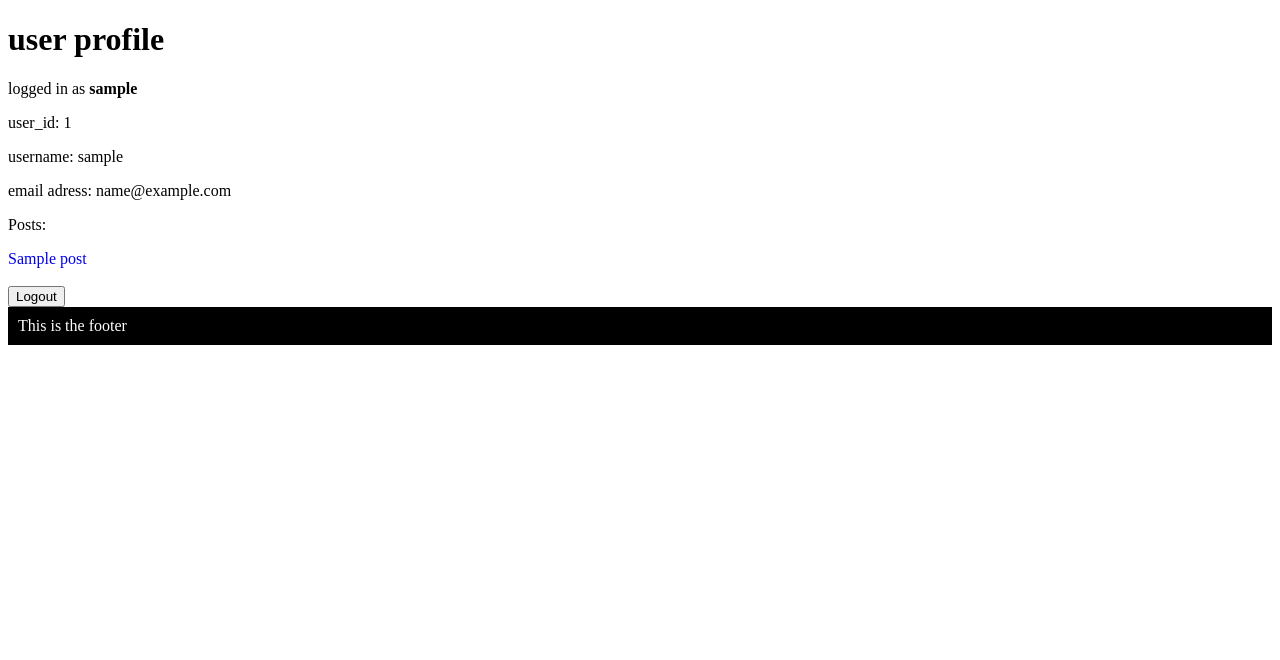
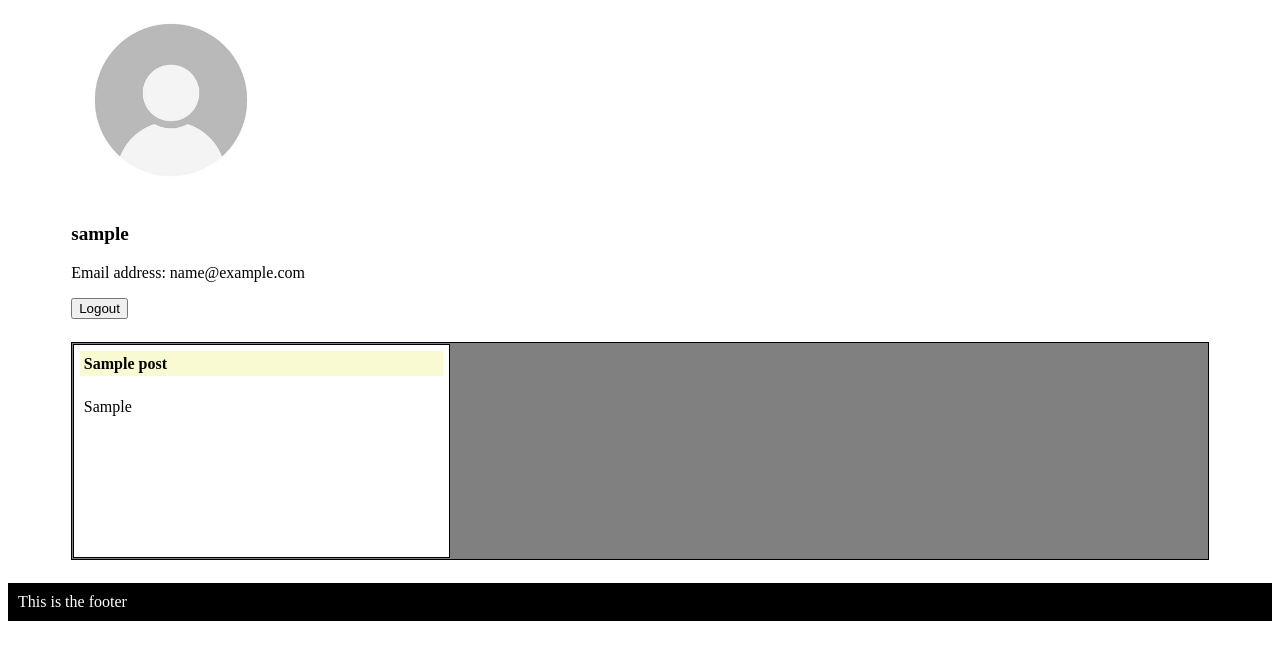
Before and after one commit to Brendanchoi626/StudyNetwork, a Flask app: page /profile/1 in a window 1280 px wide. Shown: the part 86-746 px from the top of the page. Run offline with Flask 2, Linux system fonts and the light colour scheme; a user stored in the database is signed in; tables that the repository leaves empty hold one stand-in row (values such as "Sample post").

```diff
--- a/static/css/style.css
+++ b/static/css/style.css
@@ -1,4 +1,6 @@
+/* ----------- */
 /* Style Sheet */
+/* ----------- */
 html{
 
 }
@@ -8,8 +10,15 @@ body{
 a{
   text-decoration: none;
 }
+body main{
+  display: block;
+  max-width: 90%;
+  margin-left: 5%;
+}
 
+/* -------------- */
 /* Navigation bar */
+/* -------------- */
 nav ul {
     list-style-type: none;
     margin: 0;
@@ -39,7 +48,11 @@ nav li a img{
   width: 100%;
   height: 50px;
 }
+
+
+/* ------ */
 /* Footer */
+/* ------ */
 footer{
   list-style-type: none;
     margin: 0;
@@ -49,12 +62,8 @@ footer{
     color: white;
 }
 
+
 /* HOME */
-body main{
-  display: block;
-  max-width: 90%;
-  margin-left: 5%;
-}
 .grid_container{
   display: grid;
   grid-template-columns: 50% 50%;
@@ -78,38 +87,12 @@ body main{
   grid-column: 1;
   grid-row:3;
 }
+/* ------- */
 /* Sign_up */
-form .input{
-  width: 100%;
-  padding: 15px 0 15px 0;
-  margin: 5px 0 22px 0;
-  display: inline-block;
-  border: none;
-  background: #f1f1f1;
-}
-
-/* Set a style for all buttons */
-input[type=submit]{
-  background-color: #04AA6D;
-  color: white;
-  padding: 14px 20px;
-  margin: 8px 0;
-  border: none;
-  cursor: pointer;
-  width: 100%;
-  opacity: 0.9;
-}
-
-input[type=submit]:hover {
-  opacity:1;
-}
-
-/* Add padding to container elements */
+/* ------- */
 form {
   padding: 16px;
 }
-
-/* The Modal (background) */
 .signup_form{
   left: 0;
   top: 0;
@@ -122,7 +105,82 @@ form {
   background-color:white;
   margin: 4% auto 12% auto;
   border: 1px solid #888;
-  width: 20%;
+  width:auto;
+  min-width: 300px;
+  max-width: 25%;
   text-align: center;
   padding-bottom: 3%;
 }
+/* the inputfields eg. username/password */
+input:not(input[type=submit]){
+  width: 95%;
+  padding: 14px 2.5%;
+  margin: 8px 0;
+  display: inline-block;
+  border: none;
+  background: #f1f1f1;
+}
+input:not(input[type=submit]):focus{
+  background: #c9c9c9;
+}
+/* the login buttons */
+input[type=submit]{
+  background-color: #04AA6D;
+  color: white;
+  padding: 14px 20px;
+  margin: 8px 0;
+  border: none;
+  cursor: pointer;
+  width: 100%;
+  opacity: 0.9;
+}
+input[type=submit]:hover {
+  opacity:1;
+}
+/* ------- */
+/* Profile */
+/* ------- */
+.profile{
+  display: grid;
+  grid-template-columns: 33.33% 33.33% 33.34%;
+  overflow:auto;
+  grid-row: black;
+  border: 1px solid black;
+  background-color: grey;
+  margin: 2% 0;
+}
+.profile p{
+  height: 200px;
+  padding: 1.6666666666%;
+  border: 1px solid black;
+  overflow:scroll;
+  margin: 0.2%;
+  background-color: white;
+}
+.profile p .title{
+  display: block;
+  background-color: lightgoldenrodyellow;
+  width: 98%;
+  height: auto;
+  margin:0;
+  padding: 1%;
+  color: black;
+}
+.profile p .title:hover{
+  color: #888;
+}
+.profile p .discussion{
+  display: block;
+  padding: 1%;
+  width: 98%;
+  height: auto;
+  color: black;
+  min-height: 120px;
+}
+.username{
+  font-size: larger;
+}
+/* ------- */
+/*  Post   */
+/* ------- */
+.pos
--- a/templates/post.html
+++ b/templates/post.html
@@ -1,6 +1,7 @@
 {% extends 'layout.html' %}
 
 {% block content %}
+<div class="post_form"></div>
 <h1>post</h1>
 <form method="POST" enctype="multipart/form-data">
     <!-- Form content -->
--- a/templates/profile.html
+++ b/templates/profile.html
@@ -1,20 +1,20 @@
 {% extends 'layout.html' %}
 
 {% block content %}
-<h1>user profile</h1>
+<main>
+<img src="/static/logo/sampleProfile.jpg" width="200px" height="200px">
+<!-- Logout button -->
+<p class="username"><strong>{{ user.username }}</strong></p>
+<p>Email address: {{ user.email }}</p>
+<button onclick="window.location = 'http://127.0.0.1:5000/logout'" type="submit">Logout</button>
 
-{% if g.logged_in_user %}
-    <p>logged in as <strong>{{loginuser.username}}</strong></p>
-{% else %}
-    <a href="/user">click here to sign in</a>
-{% endif %}
+<div class="profile">
+{% for each_post in post %}
+    <p><a class="title" href="/comment/{{each_post.id}}"><strong>{{each_post.title}}</strong></a><br>
+    <a class="discussion" href="/comment/{{each_post.id}}">{{each_post.discussion}}</a></p>
+{% endfor %}
 
-<p>user_id: {{ user.id }}</p>
-<p>username: {{ user.username }}</p>
-<p>email adress: {{ user.email }}</p>
-<p>Posts:</p>
-{% for x in post %}
-    <a href="/comment/{{x.id}}">{{x.title}}</a><br><br>
-{% endfor %}
-<button onclick="window.location = 'http://127.0.0.1:5000/logout'" type="submit">Logout</button>
+</div>
+
+</main>
 {% endblock %}
--- a/templates/user.html
+++ b/templates/user.html
@@ -7,9 +7,9 @@
     <!-- Form content -->
     {{ form.csrf_token }}
     <p class="form_text">Username or email</p>
-    <p class="input">{{form.username_or_email}}</p>
+    <p>{{form.username_or_email}}</p>
     <p class="form_text">password</p>
-    <p class="input">{{form.password}}</p>
+    <p>{{form.password}}</p>
     <input type="submit" value="Login">
     <p style="color: red;">{{ error }}</p>
     <p>Don't have an account? <a href="/signup">sign up</a> right now!</p>
```
Also changed, not shown: templates/signup.html (+4 -4 lines), data.db, static/logo/sampleProfile.jpg (added).
